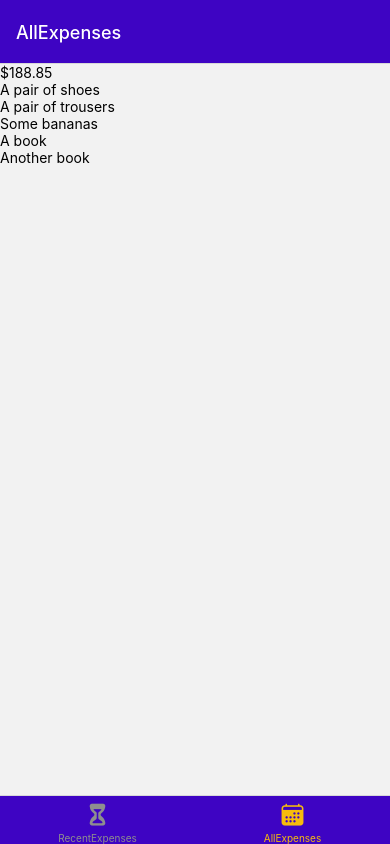
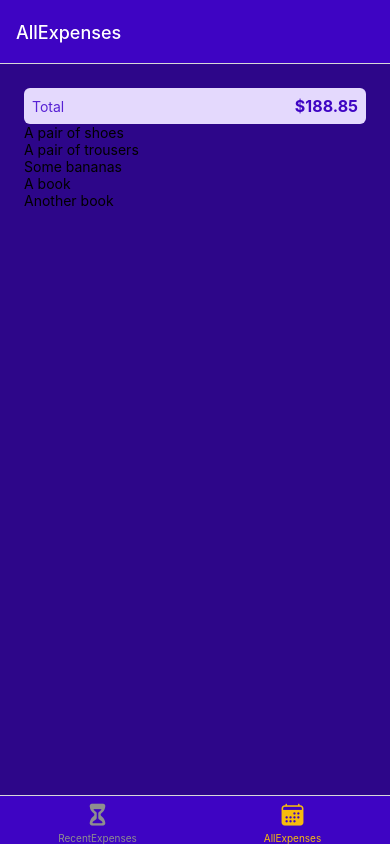
Before and after one commit to AsimSafarli/Expense-Tracker, a React Native app: screen /AllExpenses in a window 390 px wide. Built offline with nearby package versions, Linux system fonts and the light colour scheme.

Commit message:
add styles

```diff
--- a/Components/ExpenseOutput.js
+++ b/Components/ExpenseOutput.js
@@ -1,7 +1,8 @@
-import { View } from 'react-native';
+import { StyleSheet, View } from 'react-native';
 
 import ExpenseList from './ExpenseList';
 import ExpenseSummary from './ExpenseSummary';
+import GlobalStyles from '../Styles/GlobalStyles';
 
 const DUMMY_EXPENSES = [
   {
@@ -38,11 +39,17 @@
 
 function ExpenseOutput({ expenses, expensesPeriod }) {
   return (
-    <View>
+    <View style={styles.container}>
       <ExpenseSummary expenses={DUMMY_EXPENSES} periodName={expensesPeriod} />
       <ExpenseList  expenses={DUMMY_EXPENSES}/>
     </View>
   );
 }
-
+ const styles = StyleSheet.create({
+    container:{
+        flex:1,
+        padding:24,
+        backgroundColor:GlobalStyles.colors.primary700
+        }
+ })
 export default ExpenseOutput;
--- a/Components/ExpenseSummary.js
+++ b/Components/ExpenseSummary.js
@@ -1,17 +1,35 @@
 import React from 'react'
-import { Text, View } from 'react-native';
-
+import { StyleSheet, Text, View } from 'react-native';
+import GlobalStyles from '../Styles/GlobalStyles';
 function ExpenseSummary({ expenses, periodName }) {
     const expensesSum = expenses.reduce((sum, expense) => {
         return sum + expense.amount
       }, 0);
 
       return (
-        <View>
-          <Text>{periodName}</Text>
-          <Text>${expensesSum.toFixed(2)}</Text>
-        </View>
+        <View style={styles.container}>
+      <Text style={styles.period}>{periodName}</Text>
+      <Text style={styles.sum}>${expensesSum.toFixed(2)}</Text>
+    </View>
       );
 }
-
+const styles = StyleSheet.create({
+    container: {
+      padding: 8,
+      backgroundColor: GlobalStyles.colors.primary50,
+      borderRadius: 6,
+      flexDirection: 'row',
+      justifyContent: 'space-between',
+      alignItems: 'center',
+    },
+    period: {
+      fontSize: 14,
+      color: GlobalStyles.colors.primary400,
+    },
+    sum: {
+      fontSize: 16,
+      fontWeight: 'bold',
+      color: GlobalStyles.colors.primary500,
+    },
+  });
 export default ExpenseSummary
--- a/Screen/AllExpense.js
+++ b/Screen/AllExpense.js
@@ -3,7 +3,7 @@
 import ExpenseOutput from '../Components/ExpenseOutput'
 
 function AllExpense() {
-  return  <ExpenseOutput  expense="Total" />
+  return  <ExpenseOutput  expensesPeriod="Total" />
 }
 
 export default AllExpense
```
